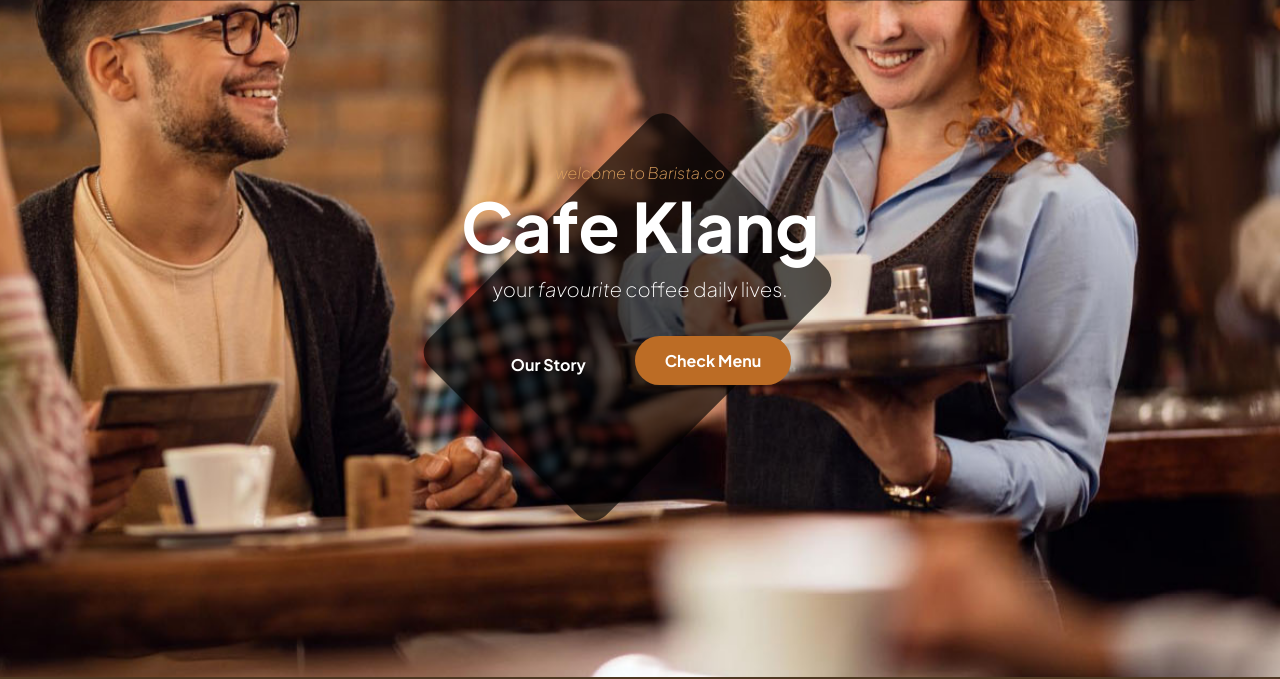
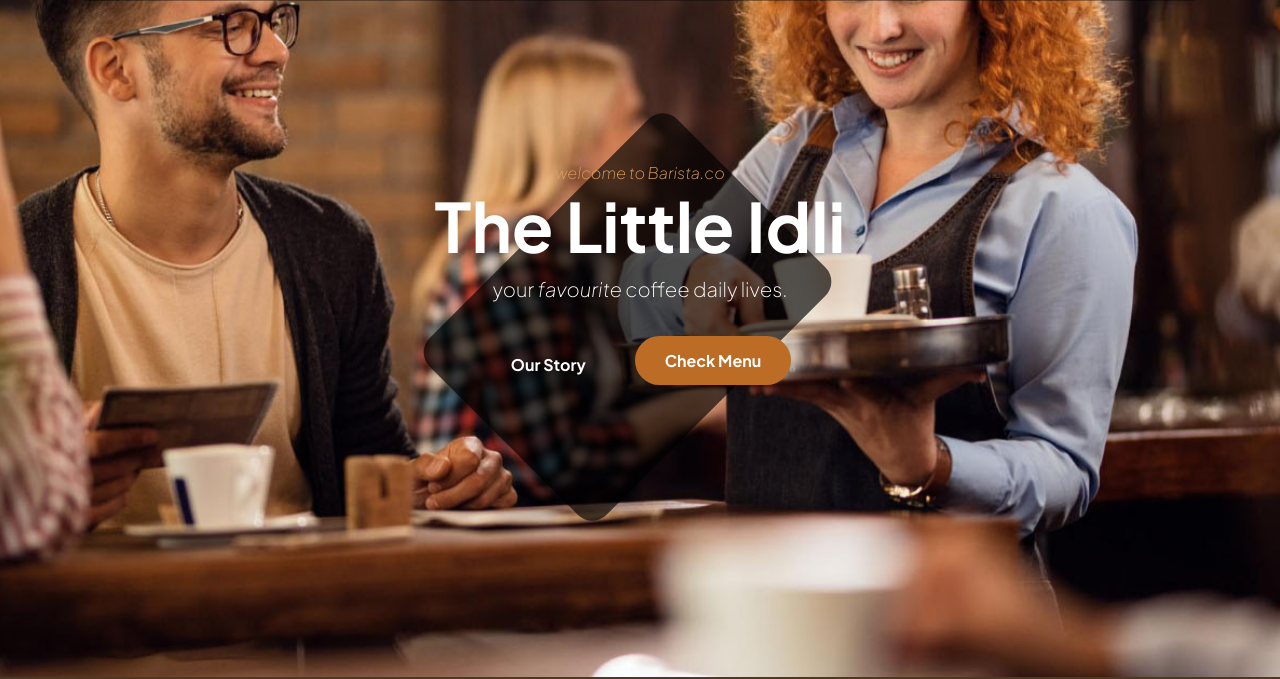
Before and after one commit to VikasVeeramachineni/2137_barista_cafe, a plain HTML site: page index.html in a window 1280 px wide. Shown: the part 123-802 px from the top of the page. Drawn offline with Linux system fonts and the light colour scheme.

Commit message:
Update index.html

```diff
--- a/index.html
+++ b/index.html
@@ -91,7 +91,7 @@ Bootstrap 5 HTML CSS Template
                             <div class="col-lg-6 col-12 mx-auto">
                                 <em class="small-text">welcome to Barista.co</em>
 
-                                <h1>Cafe Klang</h1>
+                                <h1>The Little Idli</h1>
 
                                 <p class="text-white mb-4 pb-lg-2">
                                     your <em>favourite</em> coffee daily lives.
```
